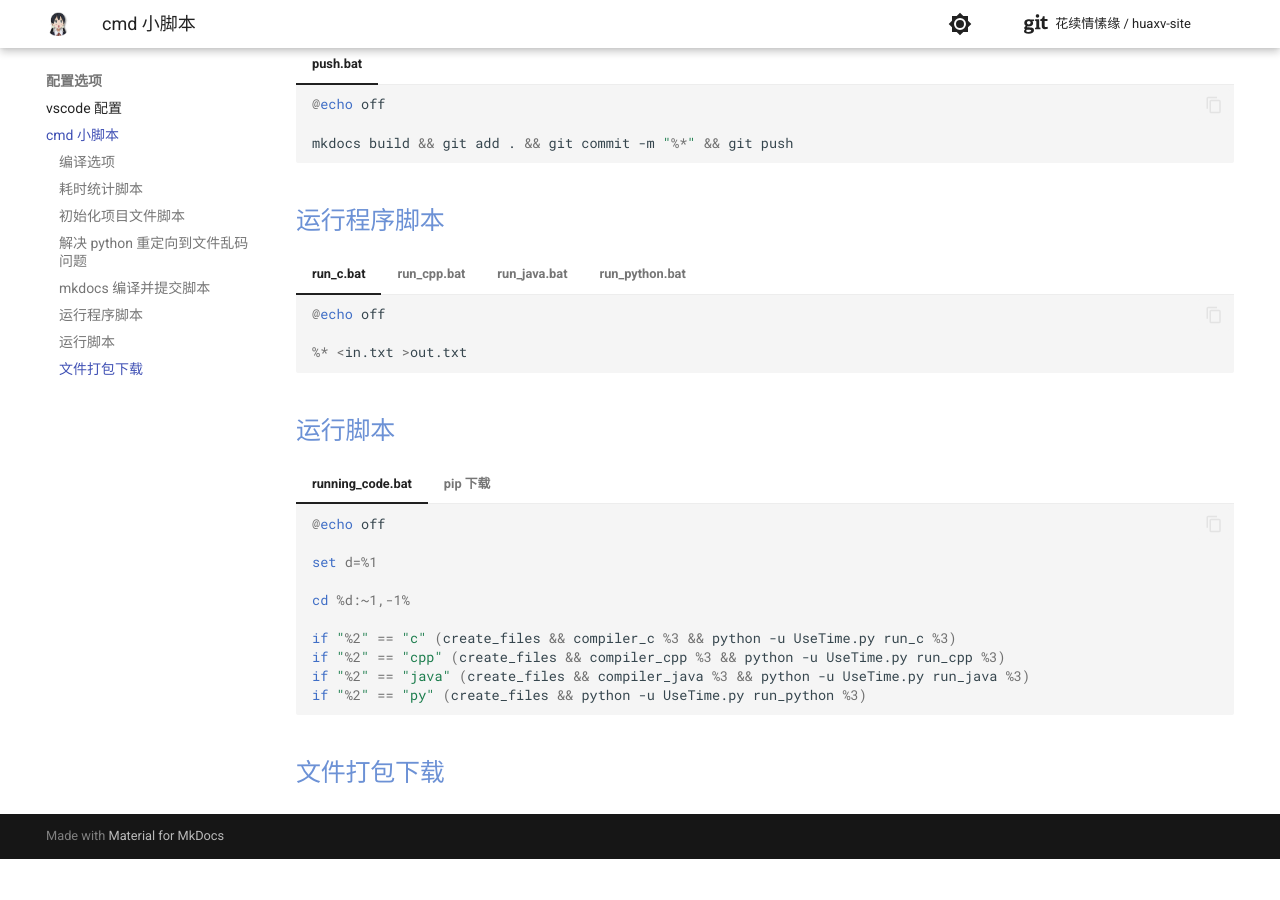
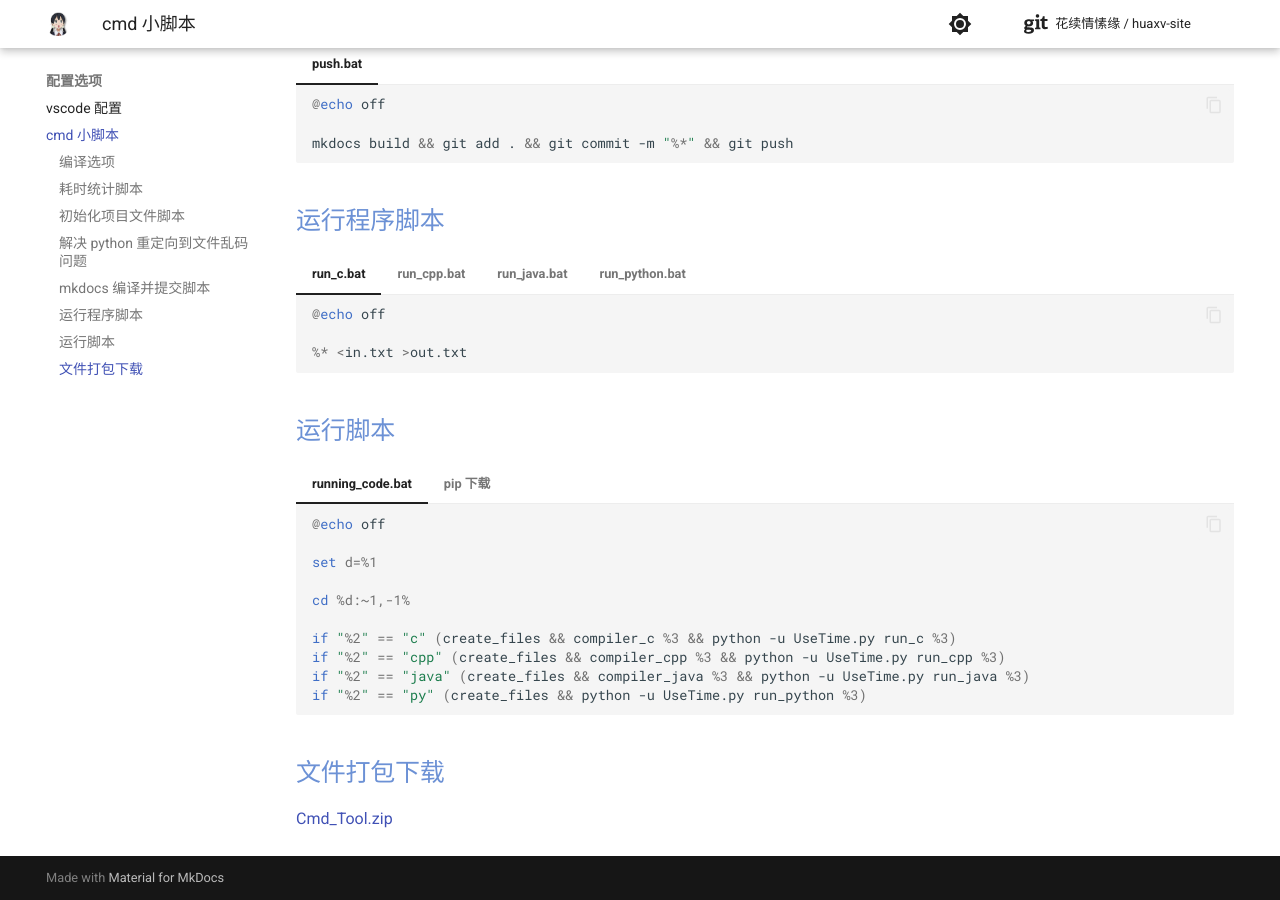
Before and after one commit to huaxv-code/huaxv-site, an MkDocs documentation site: the page built from docs/配置选项/cmd 小脚本.md, in a window 1280 px wide and 900 px high, scrolled down 2063 px. Built offline with MkDocs 1.6.1 and Material for MkDocs 9.7.7, drawn with Linux system fonts in a browser that asks for light colours; comment, search, counter and statistics services are not loaded; before the commit the page ends 2922 px from its top, so only the background shows below that.

Commit message:
cmd 小脚本.md

```diff
--- a/docs/配置选项/cmd 小脚本.md
+++ b/docs/配置选项/cmd 小脚本.md
@@ -197,4 +197,4 @@
 
 ## 文件打包下载
 
-[](./Cmd_Tool.zip)
+[Cmd_Tool.zip](./Cmd_Tool.zip)
```
Also changed, not shown: site/配置选项/cmd 小脚本/index.html, 1 other file.
